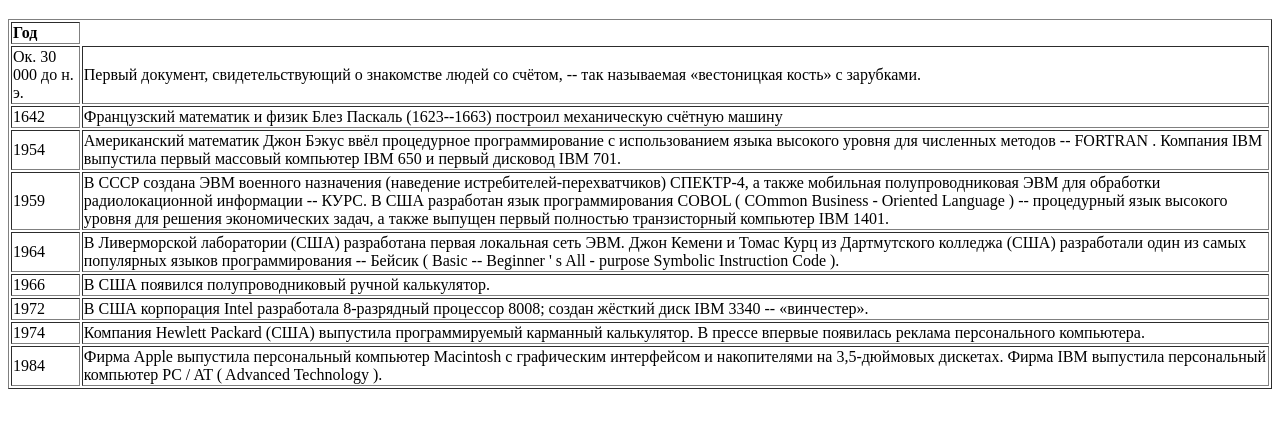
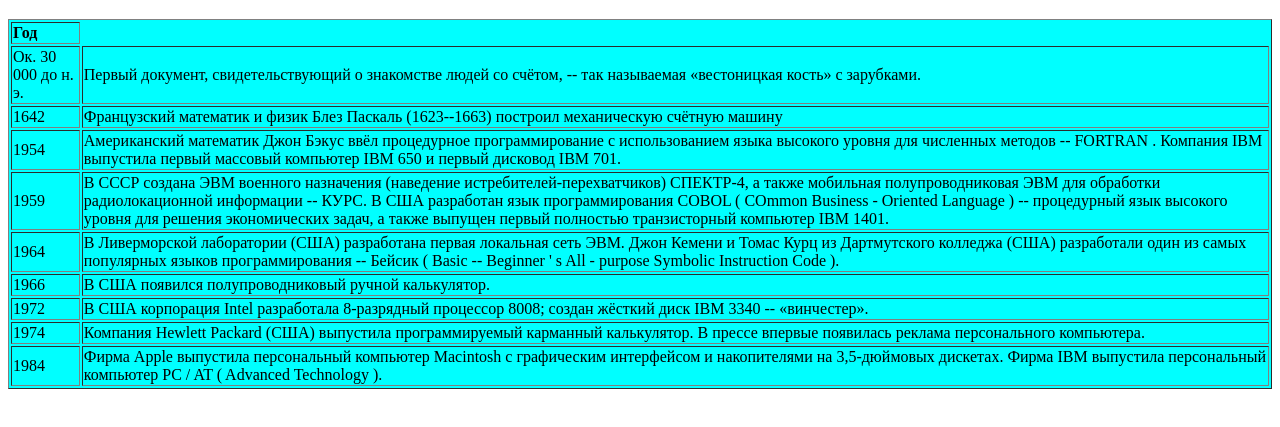
Before and after one commit to Ahsim-Samish/html, a plain HTML site: page History.html in a window 1280 px wide. Shown: the part 61-488 px from the top of the page. Drawn offline with Linux system fonts and the light colour scheme.

Commit message:
Таблица разукрашена

```diff
--- a/History.html
+++ b/History.html
@@ -11,7 +11,7 @@
 <body>
     <h1 align="center">История развития компьютерной техники.</h1>
 </body>
-<TABLE height="200" border="1" align="center">
+<TABLE height="200" border="1" align="center" style="background-color:aqua">
     <TR valign="middle">
         <TH align="left">Год</th>
     </tr>
```
